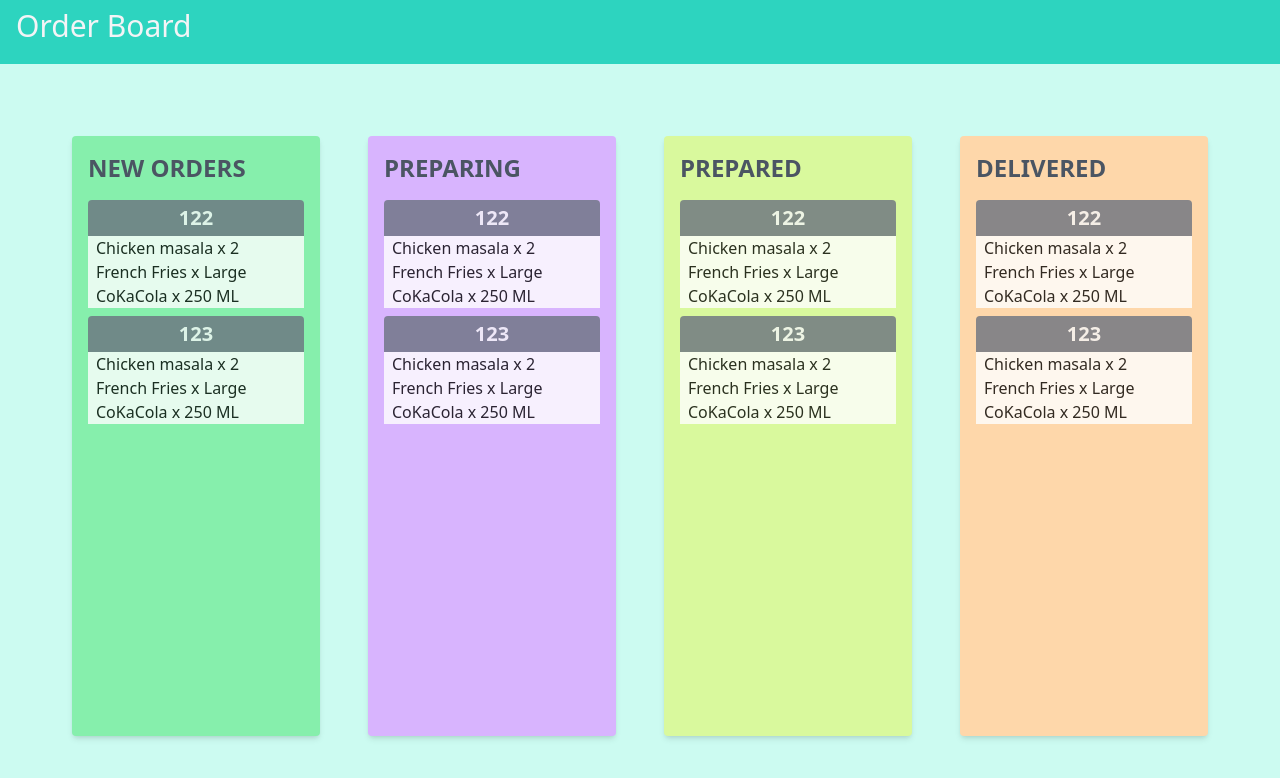
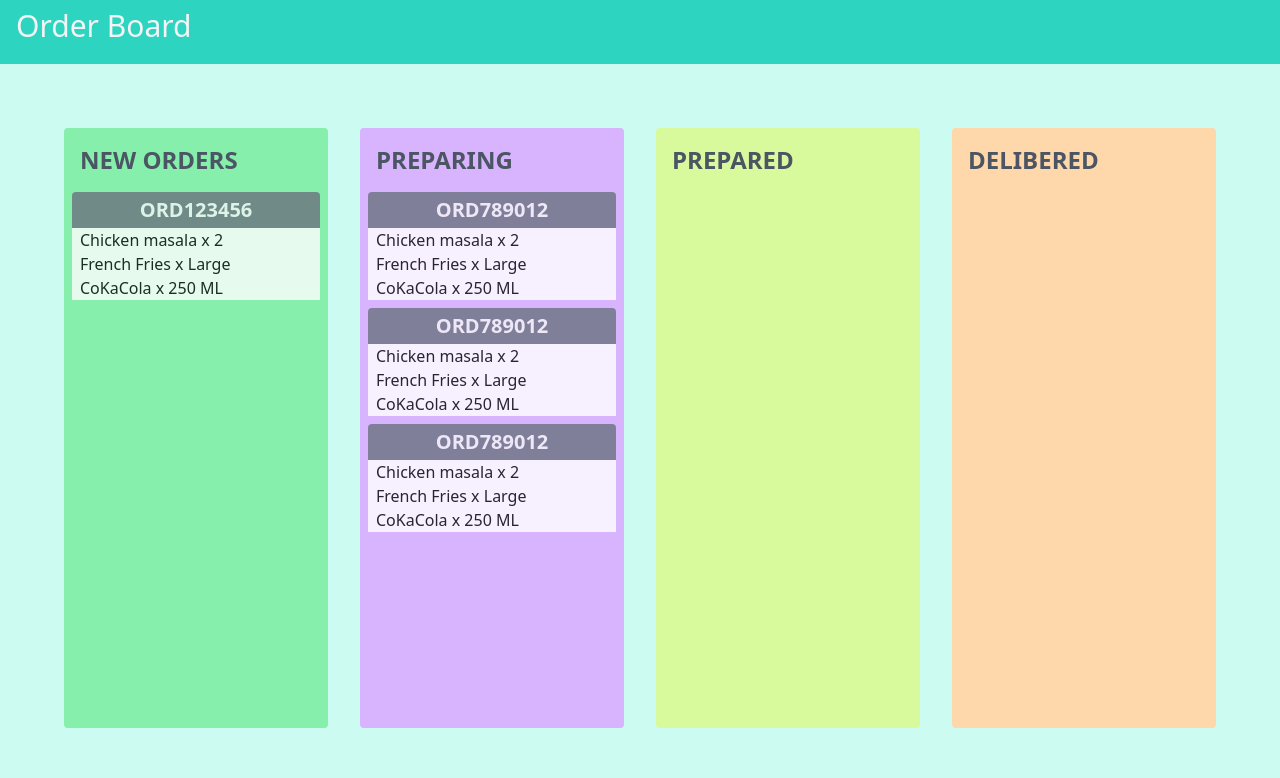
Before and after one commit to AmirHam-Za/ng-Order-Board, an Angular app: page / in a window 1280 px wide. Shown: the top 778 px of the page. Built offline with nearby package versions, Linux system fonts and the light colour scheme; data requests are answered from the project's data file.

Commit message:
Show dynamic data from database in the related box

```diff
--- a/src/app/dashboard/dashboard.component.html
+++ b/src/app/dashboard/dashboard.component.html
@@ -8,131 +8,23 @@
 
     <div class="p-8">
       <div class="flex justify-center w-full flex-wrap">
-        <div class="p-4 w-3/12">
-          <div class="m-2 bg-green-300 p-4 rounded min-h-[600px] shadow-md">
-            <h1 class="text-gray-600 text-2xl font-semibold mb-4">NEW ORDERS</h1>
-
-            <div class="bg-gray-500 rounded opacity-80 mb-2">
-              <p class="p-1 font-semibold text-gray-100 text-center text-xl ">122</p>
-              <div class="flex flex-col">
-                <div class="">
-                  <p class="bg-white px-2">Chicken masala x <span>2</span></p>
-                  <p class="bg-white px-2">French Fries x <span>Large</span></p>
-                  <p class="bg-white px-2">CoKaCola x <span>250 ML</span></p>
-                </div>
-              </div>
-            </div>
-
-            <div class="bg-gray-500 rounded opacity-80 mb-2">
-              <p class="p-1 font-semibold text-gray-100 text-center text-xl ">123</p>
-              <div class="flex flex-col">
-                <div class="">
-                  <p class="bg-white px-2">Chicken masala x <span>2</span></p>
-                  <p class="bg-white px-2">French Fries x <span>Large</span></p>
-                  <p class="bg-white px-2">CoKaCola x <span>250 ML</span></p>
-                </div>
-              </div>
-            </div>
-
-
-
-
-          </div>
-        </div>
 
         <div class="p-4 w-3/12">
-          <div class="m-2 bg-purple-300 p-4 rounded min-h-[600px] shadow-md">
-            <h1 class="text-gray-600 text-2xl font-semibold mb-4">PREPARING</h1>
-
-
-
-            <div class="bg-gray-500 rounded opacity-80 mb-2">
-              <p class="p-1 font-semibold text-gray-100 text-center text-xl ">122</p>
-              <div class="flex flex-col">
-                <div class="">
-                  <p class="bg-white px-2">Chicken masala x <span>2</span></p>
-                  <p class="bg-white px-2">French Fries x <span>Large</span></p>
-                  <p class="bg-white px-2">CoKaCola x <span>250 ML</span></p>
-                </div>
-              </div>
-            </div>
-
-            <div class="bg-gray-500 rounded opacity-80 mb-2">
-              <p class="p-1 font-semibold text-gray-100 text-center text-xl ">123</p>
-              <div class="flex flex-col">
-                <div class="">
-                  <p class="bg-white px-2">Chicken masala x <span>2</span></p>
-                  <p class="bg-white px-2">French Fries x <span>Large</span></p>
-                  <p class="bg-white px-2">CoKaCola x <span>250 ML</span></p>
-                </div>
-              </div>
-            </div>
-
-          </div>
+          <app-order-type [orders]="getOrdersByStatus('1')" [title]="title[0].title"
+            [bgColor]="bgColor[0].bgColor"></app-order-type>
         </div>
-
         <div class="p-4 w-3/12">
-          <div class="m-2 bg-lime-200  p-4 rounded min-h-[600px] shadow-md">
-            <h1 class="text-gray-600 text-2xl font-semibold mb-4">PREPARED</h1>
-
-
-
-            <div class="bg-gray-500 rounded opacity-80 mb-2">
-              <p class="p-1 font-semibold text-gray-100 text-center text-xl ">122</p>
-              <div class="flex flex-col">
-                <div class="">
-                  <p class="bg-white px-2">Chicken masala x <span>2</span></p>
-                  <p class="bg-white px-2">French Fries x <span>Large</span></p>
-                  <p class="bg-white px-2">CoKaCola x <span>250 ML</span></p>
-                </div>
-              </div>
-            </div>
-
-            <div class="bg-gray-500 rounded opacity-80 mb-2">
-              <p class="p-1 font-semibold text-gray-100 text-center text-xl ">123</p>
-              <div class="flex flex-col">
-                <div class="">
-                  <p class="bg-white px-2">Chicken masala x <span>2</span></p>
-                  <p class="bg-white px-2">French Fries x <span>Large</span></p>
-                  <p class="bg-white px-2">CoKaCola x <span>250 ML</span></p>
-                </div>
-              </div>
-            </div>
-
-          </div>
+          <app-order-type [orders]="getOrdersByStatus('2')" [title]="title[1].title"
+            [bgColor]="bgColor[1].bgColor"></app-order-type>
         </div>
-
         <div class="p-4 w-3/12">
-          <div class="m-2 bg-orange-200 p-4 rounded min-h-[600px] shadow-md">
-            <h1 class="text-gray-600 text-2xl font-semibold mb-4">DELIVERED</h1>
-
-
-
-            <div class="bg-gray-500 rounded opacity-80 mb-2">
-              <p class="p-1 font-semibold text-gray-100 text-center text-xl ">122</p>
-              <div class="flex flex-col">
-                <div class="">
-                  <p class="bg-white px-2">Chicken masala x <span>2</span></p>
-                  <p class="bg-white px-2">French Fries x <span>Large</span></p>
-                  <p class="bg-white px-2">CoKaCola x <span>250 ML</span></p>
-                </div>
-              </div>
-            </div>
-
-            <div class="bg-gray-500 rounded opacity-80 mb-2">
-              <p class="p-1 font-semibold text-gray-100 text-center text-xl ">123</p>
-              <div class="flex flex-col">
-                <div class="">
-                  <p class="bg-white px-2">Chicken masala x <span>2</span></p>
-                  <p class="bg-white px-2">French Fries x <span>Large</span></p>
-                  <p class="bg-white px-2">CoKaCola x <span>250 ML</span></p>
-                </div>
-              </div>
-            </div>
-          </div>
+          <app-order-type [orders]="getOrdersByStatus('3')" [title]="title[2].title"
+            [bgColor]="bgColor[2].bgColor"></app-order-type>
         </div>
-
-
+        <div class="p-4 w-3/12">
+          <app-order-type [orders]="getOrdersByStatus('4')" [title]="title[3].title"
+            [bgColor]="bgColor[3].bgColor"></app-order-type>
+        </div>
 
       </div>
     </div>
--- a/src/app/dashboard/dashboard.component.ts
+++ b/src/app/dashboard/dashboard.component.ts
@@ -1,6 +1,6 @@
-import { HttpClient, HttpErrorResponse } from '@angular/common/http';
+import { HttpErrorResponse } from '@angular/common/http';
 import { Component } from '@angular/core';
-import { Observable } from 'rxjs';
+import { OrderService } from '../services/order/order.service';
 
 @Component({
   selector: 'app-dashboard',
@@ -9,24 +9,27 @@ import { Observable } from 'rxjs';
 })
 export class DashboardComponent {
 
-  API_ENDPOINT = 'http://localhost:3000'
+  orders: any[] = [];
+  title: any;
+  bgColor: any;
 
-  orders: any[] = [];
+  ideas: any[] = [];
+  research: any[] = [];
+  todo: any[] = [];
+  done: any[] = [];
 
 
-  constructor(private _http: HttpClient) { }
+
+  constructor(private _orderService: OrderService) { }
 
   ngOnInit(): void {
     this.loadOrders();
-  }
-
-  getOrder(): Observable<any[]> {
-
-    return this._http.get<any[]>(`${this.API_ENDPOINT}/orders`);
+    this.title = this.taskBoxTitleObjects();
+    this.bgColor = this.taskBgcolorObjects();
   }
 
   loadOrders(): void {
-    this.getOrder().subscribe({
+    this._orderService.getOrdersAsync().subscribe({
       next: (res: any[]) => {
         this.orders = res;
         console.log(this.orders);
@@ -38,4 +41,28 @@ export class DashboardComponent {
       }
     })
   }
+
+  getOrdersByStatus(status: string): any[] {
+    return this.orders.filter((order) => order.status === status);
+  }
+
+  taskBoxTitleObjects() {
+    const titleobjects  = [
+      { id: 1, title: 'NEW ORDERS' },
+      { id: 2, title: 'PREPARING' },
+      { id: 3, title: 'PREPARED' },
+      { id: 4, title: 'DELIBERED' },
+    ];
+    return titleobjects;
+  }
+
+  taskBgcolorObjects() {
+    const colorObjects = [
+      { id: 1, bgColor: 'bg-green-300' },
+      { id: 2, bgColor: 'bg-purple-300' },
+      { id: 3, bgColor: 'bg-lime-200' },
+      { id: 4, bgColor: 'bg-orange-200' },
+    ];
+    return colorObjects;
+  }
 }
--- a/src/app/order-type/order-type.component.html
+++ b/src/app/order-type/order-type.component.html
@@ -1 +1,7 @@
-<p>order-type works!</p>
+
+<div [ngClass]="bgColor" class="min-h-[600px] rounded p-2">
+
+  <h1 class="text-gray-600 text-2xl font-semibold p-2 mb-2">{{ title }}</h1>
+
+  <app-order [orders]="orders"></app-order>
+</div>
--- a/src/app/order/order.component.html
+++ b/src/app/order/order.component.html
@@ -1 +1,13 @@
-<p>order works!</p>
+<div class="bg-gray-500 rounded opacity-80 mb-2" *ngFor="let order of orders">
+
+  <p class="p-1 font-semibold text-gray-100 text-center text-xl ">{{ order.order_no }}</p>
+
+  <div class="flex flex-col">
+
+    <div class="" *ngFor="let item of order.orderItems">
+      <p class="bg-white px-2">{{ item.item }} x <span>{{ item.quantity }}</span></p>
+    </div>
+
+  </div>
+
+</div>
--- /dev/null
+++ b/src/app/services/order/order.service.ts
@@ -0,0 +1,18 @@
+import { HttpClient } from '@angular/common/http';
+import { Injectable } from '@angular/core';
+import { Observable } from 'rxjs';
+
+@Injectable({
+  providedIn: 'root'
+})
+export class OrderService {
+  API_ENDPOINT = 'http://localhost:3000'
+
+  constructor(private _http: HttpClient) {}
+
+  getOrdersAsync(): Observable<any[]> {
+
+    return this._http.get<any[]>(`${this.API_ENDPOINT}/orders`);
+  }
+
+}
```
Also changed, not shown: src/app/order-type/order-type.component.ts (+8 -2 lines), src/app/order/order.component.ts (+5 -2 lines), 1 other file (tests, documents, lock files or other folders).
